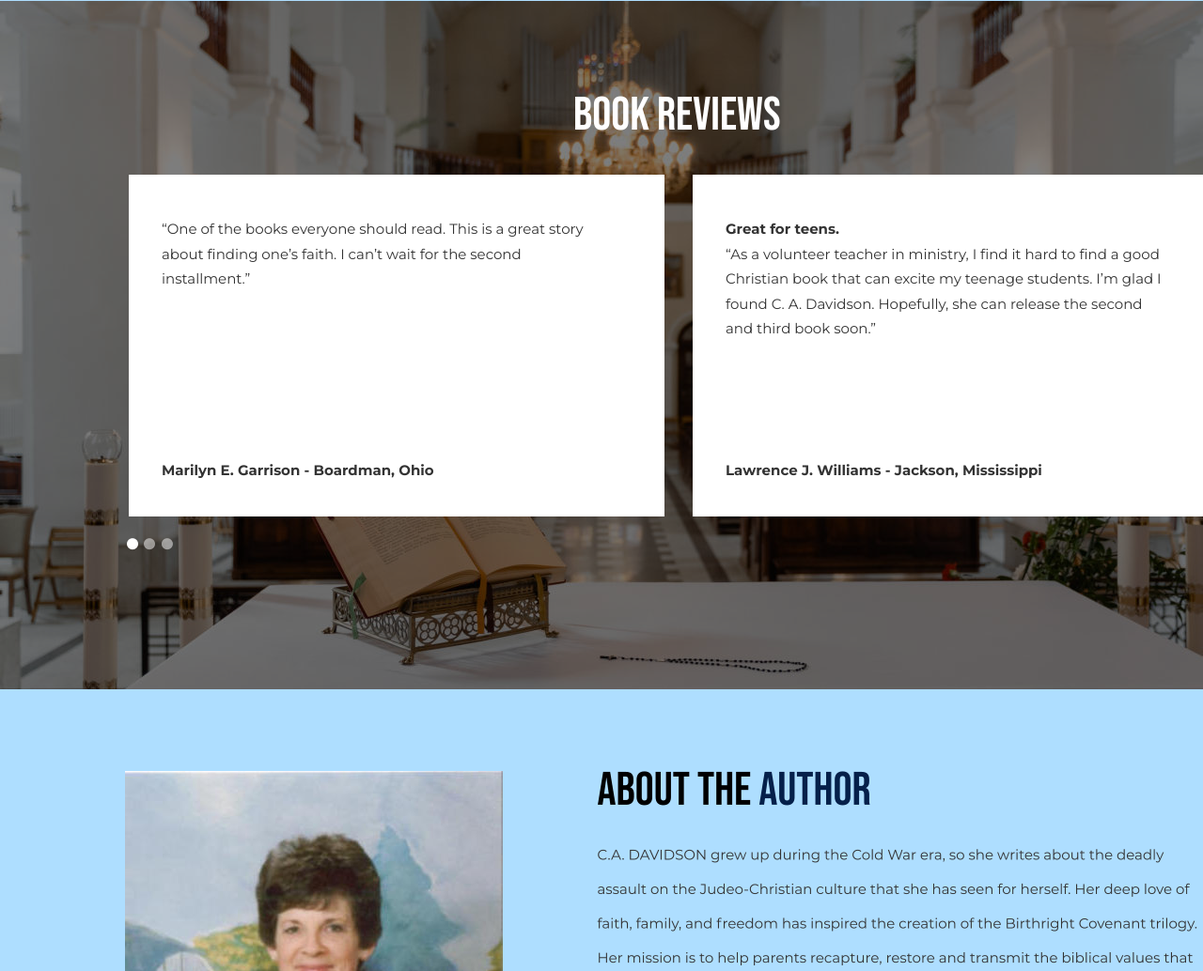
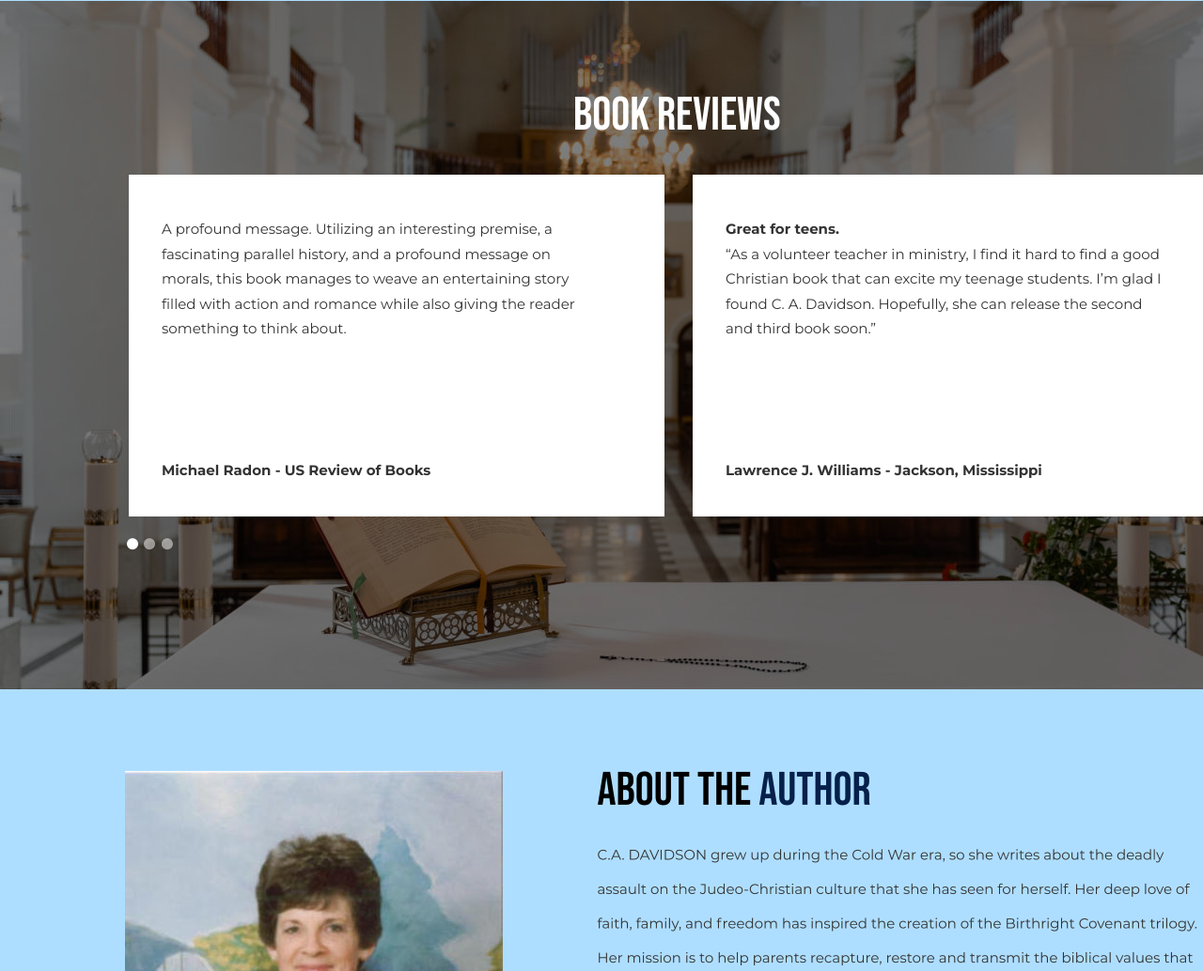
Before and after one commit to petrusmint/ca-davidson, a plain HTML site: page index.htm in a window 1280 px wide. Shown: the part 3296-4330 px from the top of the page at 94% size. Drawn offline with Linux system fonts and the light colour scheme.

Commit message:
Changed Reviews V2

```diff
--- a/index.htm
+++ b/index.htm
@@ -110,13 +110,15 @@
   <span class="xr_tc Normal_text xr_s8" style="left: -121.25px; top: -47.51px; width: 243px;"><a href="javascript:;" onclick="return(xr_nn());" onmousemove="xr_mo(this,0)" ><span class="Normal_text xr_s8" style="">BOOK REVIEWS</span></a></span>
  </div>
  <span class="xr_ar" style="left:137px;top:3482px;width:570px;height:364px; background-color: #FFFFFF;"></span>
- <div class="xr_txt Normal_text xr_s6" style="position: absolute; left:172px; top:3545px; width:449px; height:10px;">
-  <span class="xr_tl Normal_text xr_s6" style="top: -14.52px;"><a href="javascript:;" onclick="return(xr_nn());" onmousemove="xr_mo(this,0)" ><span class="Normal_text xr_s6" style="">“One of the books everyone should read. This is a great story </span></a></span>
-  <span class="xr_tl Normal_text xr_s6" style="top: 11.99px;"><a href="javascript:;" onclick="return(xr_nn());" onmousemove="xr_mo(this,0)" ><span class="Normal_text xr_s6" style="">about finding one’s faith. I can’t wait for the second </span></a></span>
-  <span class="xr_tl Normal_text xr_s6" style="top: 38.5px;"><a href="javascript:;" onclick="return(xr_nn());" onmousemove="xr_mo(this,0)" ><span class="Normal_text xr_s6" style="">installment.”</span></a></span>
+ <div class="xr_txt Normal_text xr_s6" style="position: absolute; left:172px; top:3545px; width:441px; height:10px;">
+  <span class="xr_tl Normal_text xr_s6" style="top: -14.52px;"><a href="javascript:;" onclick="return(xr_nn());" onmousemove="xr_mo(this,0)" ><span class="Normal_text xr_s6" style="">A profound message. Utilizing an interesting premise, a </span></a></span>
+  <span class="xr_tl Normal_text xr_s6" style="top: 11.99px;"><a href="javascript:;" onclick="return(xr_nn());" onmousemove="xr_mo(this,0)" ><span class="Normal_text xr_s6" style="">fascinating parallel history, and a profound message on </span></a></span>
+  <span class="xr_tl Normal_text xr_s6" style="top: 38.5px;"><a href="javascript:;" onclick="return(xr_nn());" onmousemove="xr_mo(this,0)" ><span class="Normal_text xr_s6" style="">morals, this book manages to weave an entertaining story </span></a></span>
+  <span class="xr_tl Normal_text xr_s6" style="top: 65px;"><a href="javascript:;" onclick="return(xr_nn());" onmousemove="xr_mo(this,0)" ><span class="Normal_text xr_s6" style="">filled with action and romance while also giving the reader </span></a></span>
+  <span class="xr_tl Normal_text xr_s6" style="top: 91.51px;"><a href="javascript:;" onclick="return(xr_nn());" onmousemove="xr_mo(this,0)" ><span class="Normal_text xr_s6" style="">something to think about.</span></a></span>
  </div>
- <div class="xr_txt Normal_text xr_s9" style="position: absolute; left:172px; top:3802px; width:288px; height:10px;">
-  <span class="xr_tl Normal_text xr_s10" style="top: -14.52px;"><a href="javascript:;" onclick="return(xr_nn());" onmousemove="xr_mo(this,0)" ><span class="Normal_text xr_s11" style="">Marilyn E. Garrison - Boardman, Ohio</span></a></span>
+ <div class="xr_txt Normal_text xr_s9" style="position: absolute; left:172px; top:3802px; width:285px; height:10px;">
+  <span class="xr_tl Normal_text xr_s10" style="top: -14.52px;"><a href="javascript:;" onclick="return(xr_nn());" onmousemove="xr_mo(this,0)" ><span class="Normal_text xr_s11" style="">Michael Radon - US Review of Books</span></a></span>
  </div>
  <span class="xr_ar" style="left:737px;top:3482px;width:570px;height:364px; background-color: #FFFFFF;"></span>
  <div class="xr_txt Normal_text xr_s6" style="position: absolute; left:772px; top:3545px; width:463px; height:10px;">
```
